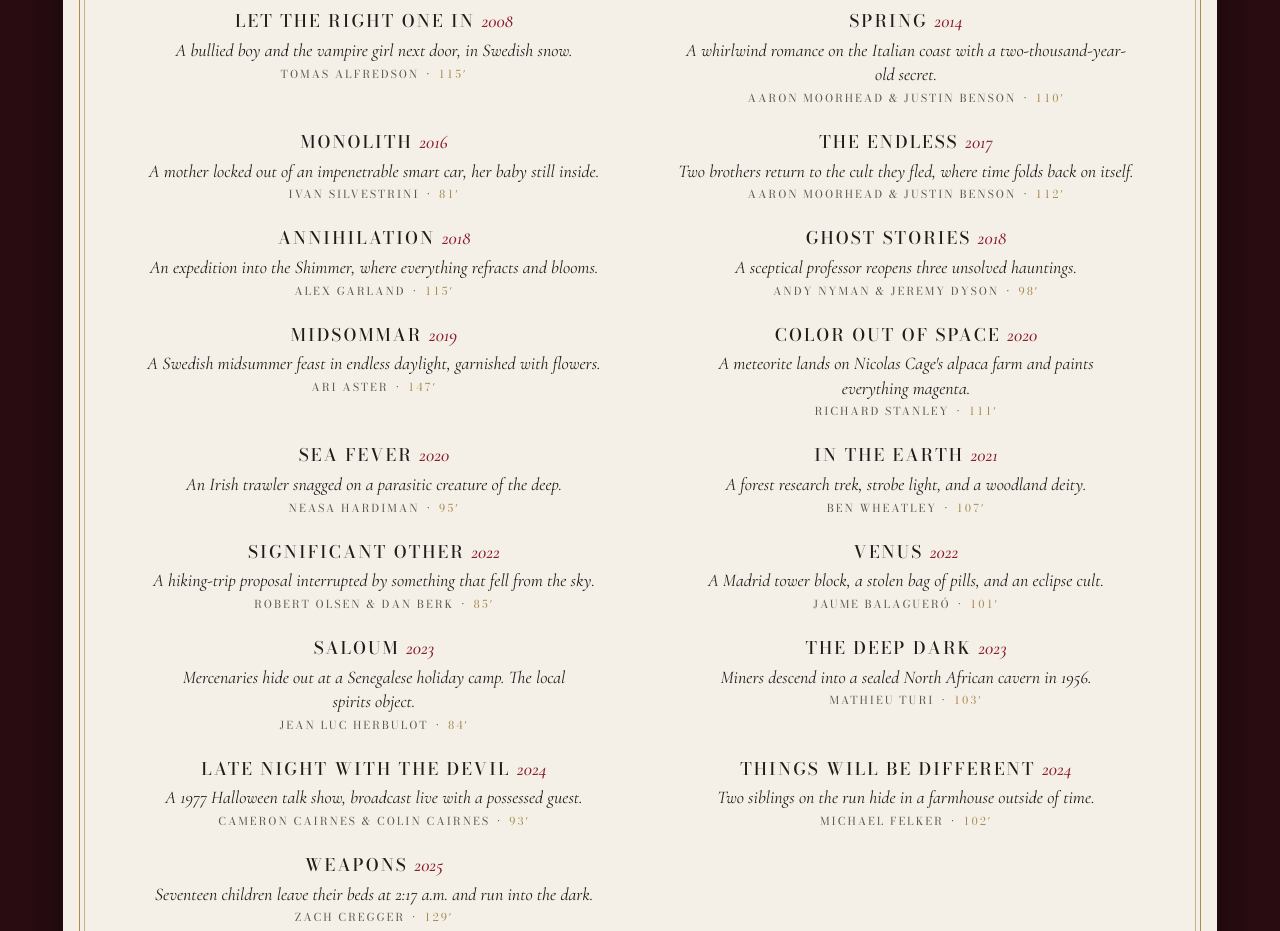
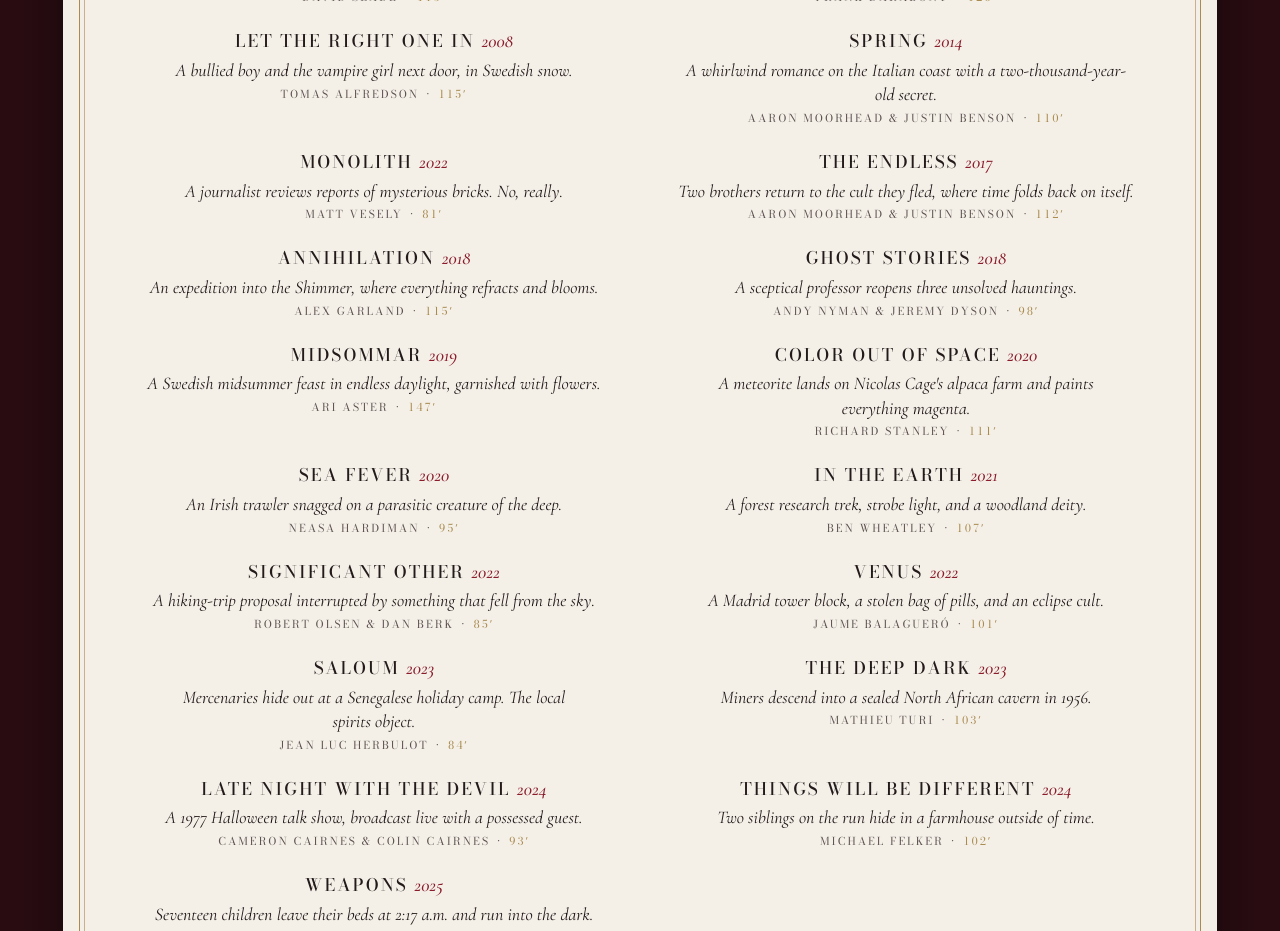
Before and after one commit to mkarman/moviegraph, a plain HTML site: page site/menu.html in a window 1280 px wide. Shown: the part 3040-3971 px from the top of the page. Drawn offline with nearby package versions, Linux system fonts and the light colour scheme.

```diff
--- a/site/menu.html
+++ b/site/menu.html
@@ -1,4 +1,4 @@
-<!doctype html>
+F<!doctype html>
 <html lang="en">
 <head>
 <meta charset="utf-8">
@@ -151,9 +151,9 @@
 <p class="desc">A bullied boy and the vampire girl next door, in Swedish snow.</p>
 <p class="meta"><span>Tomas Alfredson</span><span class="rt">115′</span></p></li><li class="dish"><h3><span class="t">Spring</span> <span class="y">2014</span></h3>
 <p class="desc">A whirlwind romance on the Italian coast with a two-thousand-year-old secret.</p>
-<p class="meta"><span>Aaron Moorhead &amp; Justin Benson</span><span class="rt">110′</span></p></li><li class="dish"><h3><span class="t">Monolith</span> <span class="y">2016</span></h3>
-<p class="desc">A mother locked out of an impenetrable smart car, her baby still inside.</p>
-<p class="meta"><span>Ivan Silvestrini</span><span class="rt">81′</span></p></li><li class="dish"><h3><span class="t">The Endless</span> <span class="y">2017</span></h3>
+<p class="meta"><span>Aaron Moorhead &amp; Justin Benson</span><span class="rt">110′</span></p></li><li class="dish"><h3><span class="t">Monolith</span> <span class="y">2022</span></h3>
+<p class="desc">A journalist reviews reports of mysterious bricks. No, really.</p>
+<p class="meta"><span>Matt Vesely</span><span class="rt">81′</span></p></li><li class="dish"><h3><span class="t">The Endless</span> <span class="y">2017</span></h3>
 <p class="desc">Two brothers return to the cult they fled, where time folds back on itself.</p>
 <p class="meta"><span>Aaron Moorhead &amp; Justin Benson</span><span class="rt">112′</span></p></li><li class="dish"><h3><span class="t">Annihilation</span> <span class="y">2018</span></h3>
 <p class="desc">An expedition into the Shimmer, where everything refracts and blooms.</p>
```
